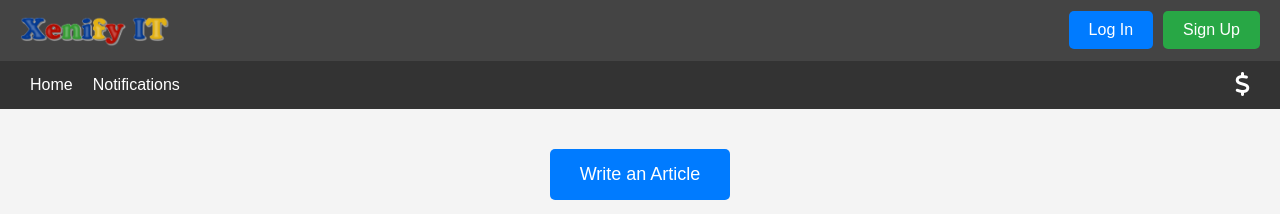
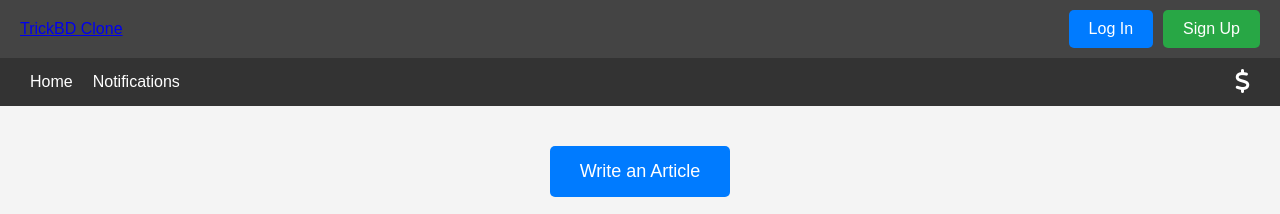
Before and after one commit to Xenifyit/xenifyit.github.io, a plain HTML site: page index.html in a window 1280 px wide. Shown: the top 214 px of the page. Drawn offline with Linux system fonts and the light colour scheme.

Commit message:
Add files via upload

```diff
--- a/index.html
+++ b/index.html
@@ -11,7 +11,7 @@
     <header>
         <div class="header-container">
             <div class="logo">
-               <img src="images/logo.png" alt="Site Logo" class="logo">
+                <a href="#">TrickBD Clone</a>
             </div>
             <div class="auth-buttons">
                 <button class="login-button">Log In</button>
```
